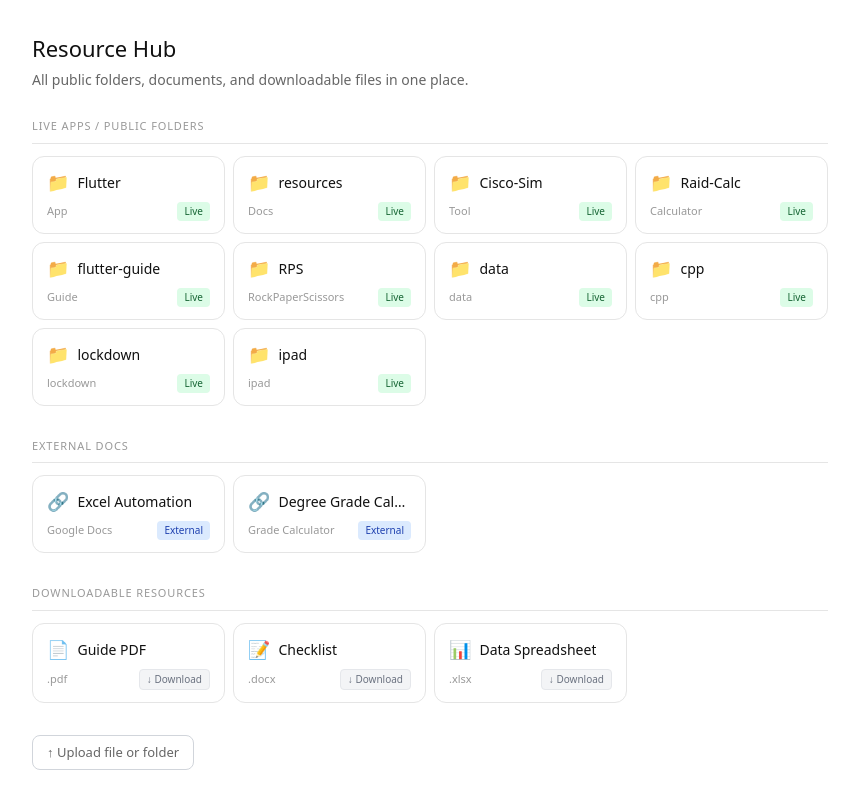
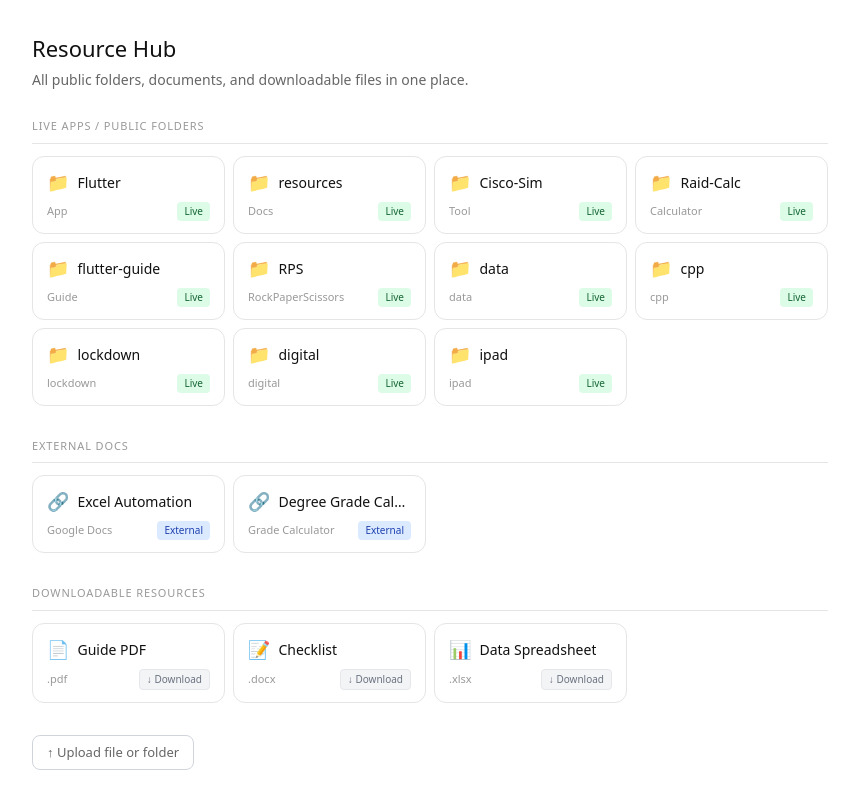
Before and after one commit to jwalkerbandfc/daci-learn, a Next.js app: page / in a window 1280 px wide. Shown: the whole page, without its empty margins (210-1069 px from the left). Built offline with nearby package versions, Linux system fonts and the light colour scheme.

Commit message:
Add 'digital' resource to page metadata

```diff
--- a/src/app/page.tsx
+++ b/src/app/page.tsx
@@ -31,6 +31,7 @@ const PUBLIC_FOLDER_ROUTES = [
   { slug: 'data', meta: 'data' },
   { slug: 'cpp', meta: 'cpp' },
   { slug: 'lockdown', meta: 'lockdown' },
+  { slug: 'digital', meta: 'digital' },
   { slug: 'ipad', meta: 'ipad' },
 ];
 
```
